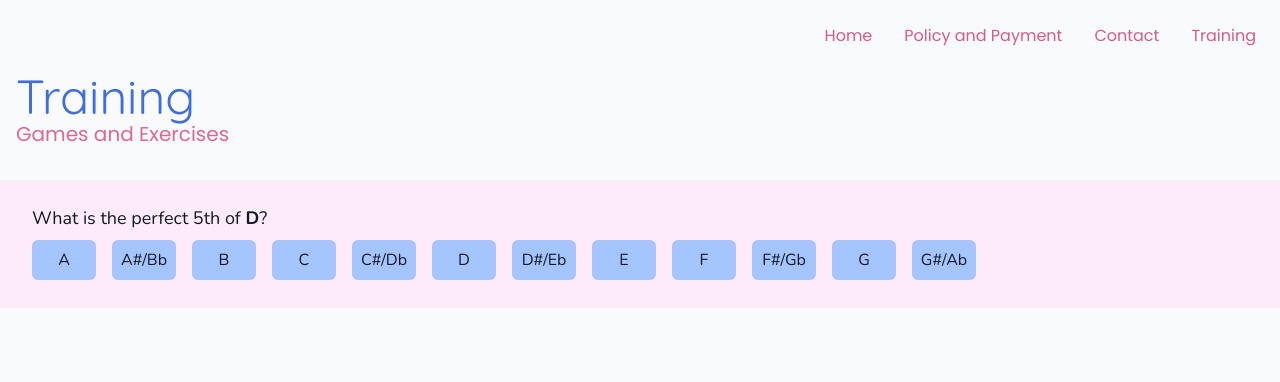
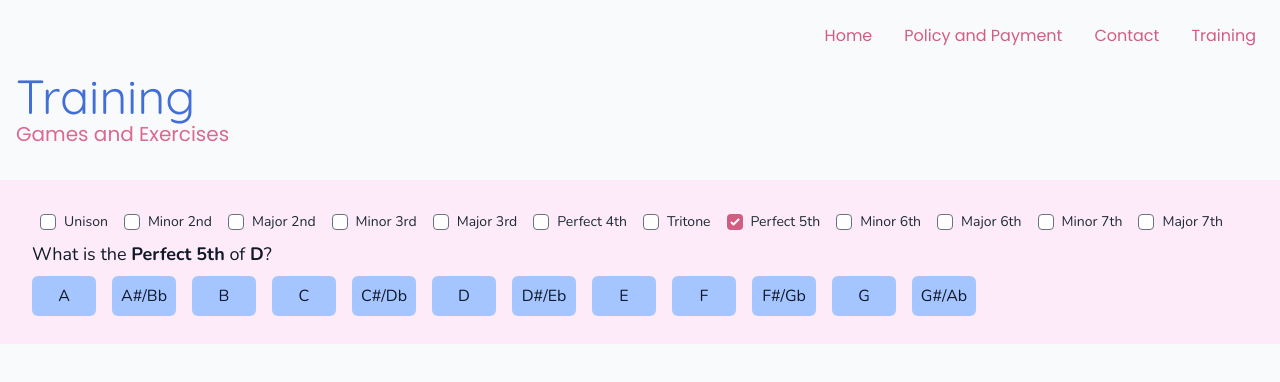
Before and after one commit to BenSievert/bensmusic.io, a SvelteKit app: page /training in a window 1280 px wide. Shown: the top 382 px of the page. Built offline with nearby package versions, Linux system fonts and the light colour scheme.

Commit message:
add all intervals

```diff
--- a/src/routes/training/+page.svelte
+++ b/src/routes/training/+page.svelte
@@ -2,19 +2,24 @@
 	import SitePage from '../../components/SitePage.svelte';
 	import Section from '../../components/Section.svelte';
 	const notes = ['A', 'A#/Bb', 'B', 'C', 'C#/Db', `D`, `D#/Eb`, `E`, 'F', 'F#/Gb', `G`, `G#/Ab`]
+	const intervals = [`Unison`, 'Minor 2nd', `Major 2nd`, `Minor 3rd`, `Major 3rd`, `Perfect 4th`, `Tritone`, `Perfect 5th`, `Minor 6th`, `Major 6th`, `Minor 7th`, `Major 7th`]
 	const p5 = 7
 
-	const getRandomNote = () => Math.floor(Math.random() * 11);
+	const getRandomNote = (override?: number) => Math.floor(Math.random() * (override ?? 11));
 	let note = $state(getRandomNote());
+	let interval = $state(p5)
 	let wrongGuesses = $state<string[]>([]);
+	let selectedIntervals = $state([p5])
 
-	let answer = $derived(notes[((note+p5) % 12 + 12) % 12])
+
+	let answer = $derived(notes[((note+interval) % 12 + 12) % 12])
 	const guess = (guess: string) => {
 		if (guess == answer) {
 			let newNote;
 			do {
 				newNote = getRandomNote()
 			} while (newNote == note)
+			interval = selectedIntervals[getRandomNote(selectedIntervals.length)]
 			wrongGuesses = []
 			note=newNote;
 		}
@@ -24,11 +29,24 @@
 
 <SitePage title="Training" subtitle="Games and Exercises">
 	<Section>
+		<div>
+			{#each intervals as interval, intervalIndex}
+				<label class="inline-flex items-center space-x-2 p-2 rounded-lg cursor-pointer">
+					<input on:input={() => {
+						if (selectedIntervals.includes(intervalIndex))
+							selectedIntervals = selectedIntervals.filter(i => i !== intervalIndex)
+						else
+							selectedIntervals = [...selectedIntervals, intervalIndex]
+					}} checked={selectedIntervals.includes(intervalIndex)} type="checkbox" class="h-4 w-4 text-accent-dark rounded focus:text-accent-dark" />
+					<span class="text-gray-800 text-sm">{interval}</span>
+				</label>
+			{/each}
+		</div>
 		<div class="mb-2 text-lg">
-			What is the perfect 5th of <span class="font-bold">{notes[note]}</span>?
+			What is the <span class="font-bold">{intervals[interval]}</span> of <span class="font-bold">{notes[note]}</span>?
 		</div>
 		{#each notes as note}
-			<button on:click={() => guess(note)} class={`${wrongGuesses.includes(note) ? `bg-gray-300` : ``} w-16 bg-primary hover:bg-primary-light p-2 rounded-md mr-4 mb-1`}>{note}</button>
+			<button on:click={() => guess(note)} class={`${wrongGuesses.includes(note) ? `bg-gray-300` : `bg-primary`} w-16 hover:bg-primary-light p-2 rounded-md mr-4 mb-1`}>{note}</button>
 		{/each}
 
 	</Section>
```
